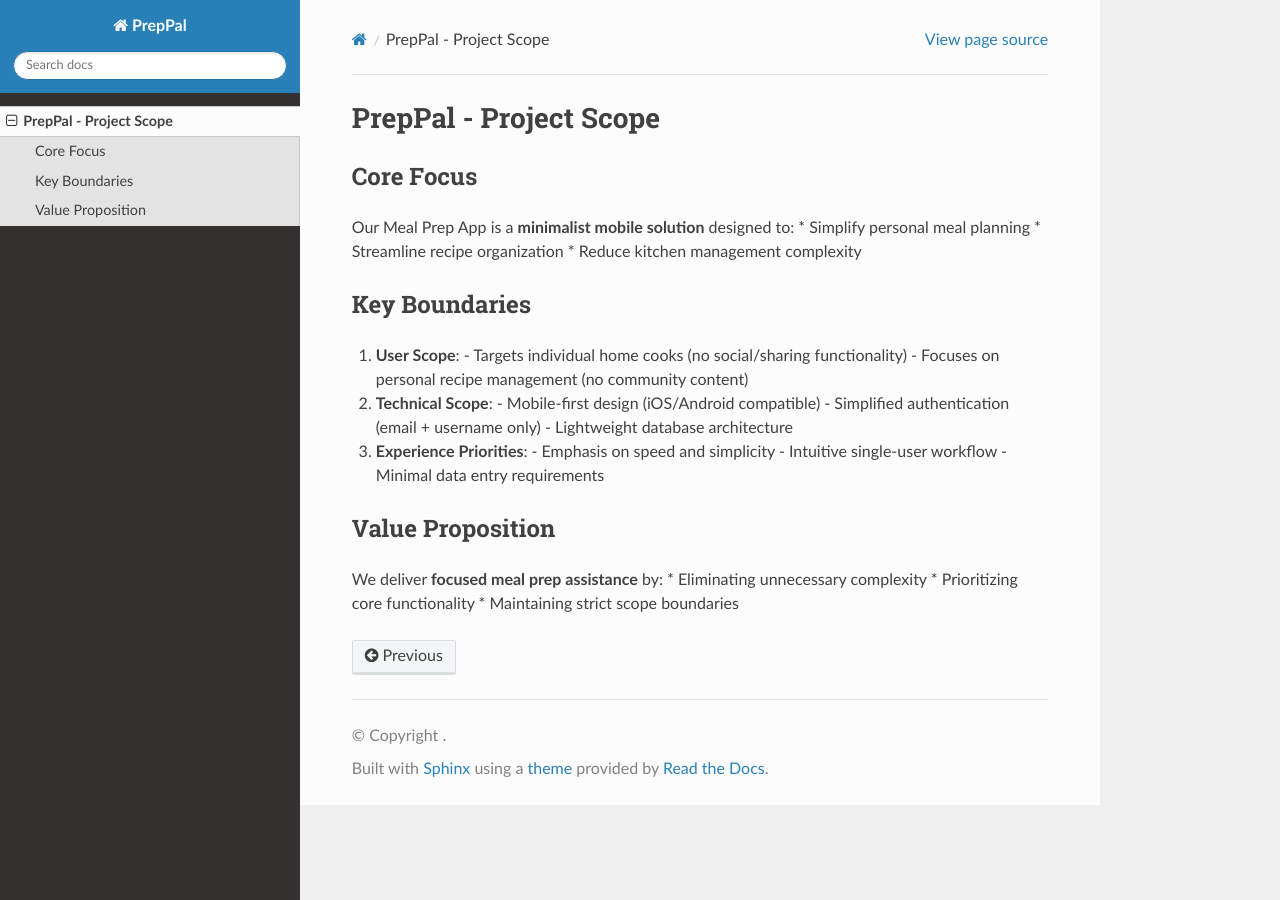
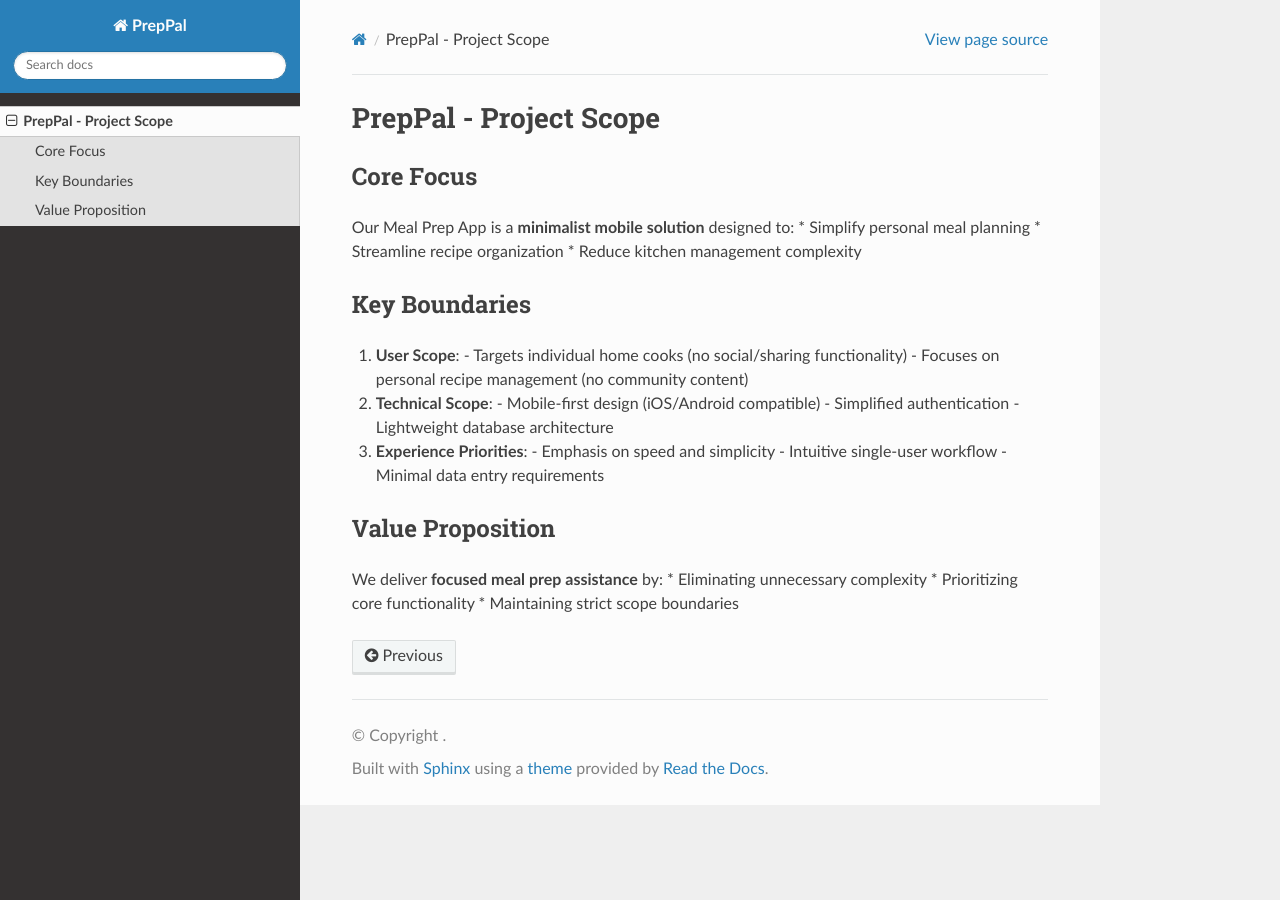
Before and after one commit to UoP-PrepPal/preppal-tutorial, a Sphinx documentation site: the page built from docs/source/Scope.rst, in a window 1280 px wide. Built offline with Sphinx 7.4.7 and the Read the Docs theme 3.1.0, drawn with Linux system fonts in a browser that asks for light colours; pages that are not in the unit, such as notebooks, are missing from menus.

Commit message:
Update Scope.rst

```diff
--- a/docs/source/Scope.rst
+++ b/docs/source/Scope.rst
@@ -16,7 +16,7 @@ Key Boundaries
 
 2. **Technical Scope**:
    - Mobile-first design (iOS/Android compatible)
-   - Simplified authentication (email + username only)
+   - Simplified authentication
    - Lightweight database architecture
 
 3. **Experience Priorities**:
```
